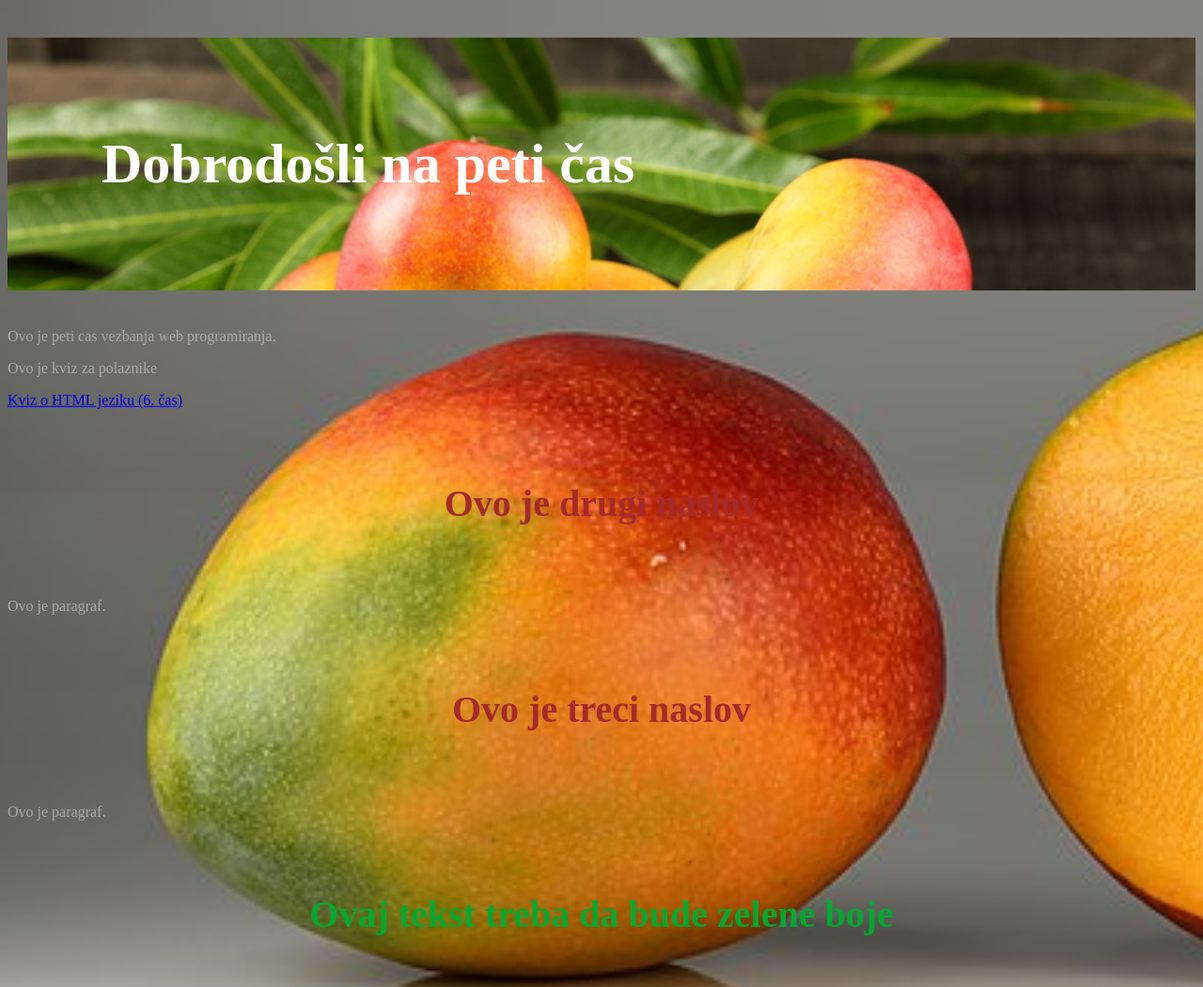
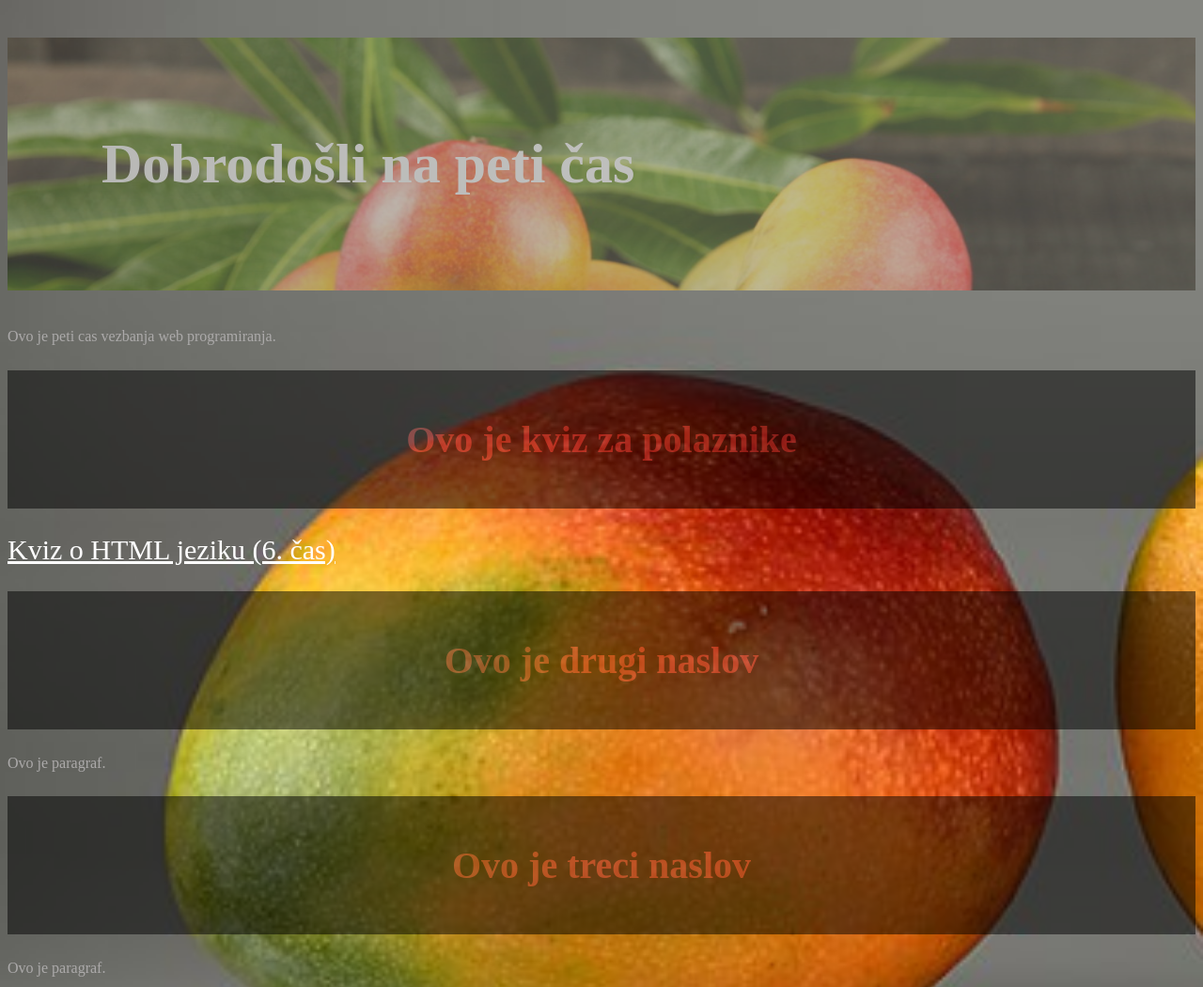
Before and after one commit to dreamcatcher16/KlikerWebProg05, a plain HTML site: page index.html in a window 1280 px wide. Shown: the top 1050 px of the page at 94% size. Drawn offline with Linux system fonts and the light colour scheme.

Commit message:
ubacen stil za kviz

```diff
--- a/index.html
+++ b/index.html
@@ -9,8 +9,8 @@
 <body>
     <h1 class="glavninaslov">Dobrodošli na peti čas</h1>
     <p>Ovo je peti cas vezbanja web programiranja.</p>
-    <p>Ovo je kviz za polaznike</p>
-    <a href="https://docs.google.com/forms/d/e/1FAIpQLSe3KqxhEvWLC6qikuO8PA3XgzwhYozF48UBx0Mfhj2Slj2xKg/viewform"
+    <h1>Ovo je kviz za polaznike</h1>
+    <a class="kviz" href="https://docs.google.com/forms/d/e/1FAIpQLSe3KqxhEvWLC6qikuO8PA3XgzwhYozF48UBx0Mfhj2Slj2xKg/viewform"
     >Kviz o HTML jeziku (6. čas)</a>
 
     <h1>Ovo je drugi naslov</h1>
--- a/stil.css
+++ b/stil.css
@@ -18,6 +18,8 @@ body {
 
 h1 {
     color: brown;
+    background-color: black;
+    opacity: 0.5;
     text-align: center;
     font-size: 40px;
     padding: 50px;
@@ -26,3 +28,8 @@ h1 {
 #naslov1 {
     color: rgb(1, 169, 49);
 }
+
+.kviz {
+    color: white;
+    font-size: 30px;
+}
```
